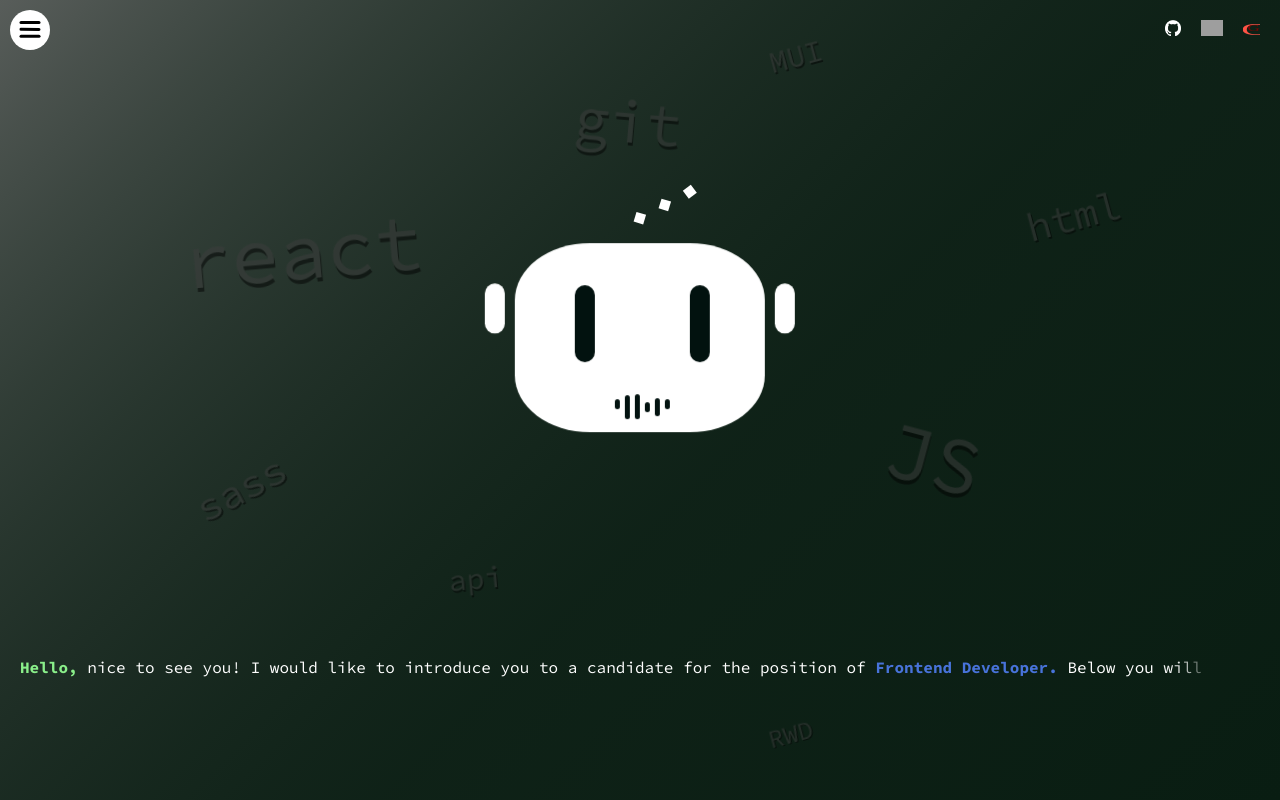
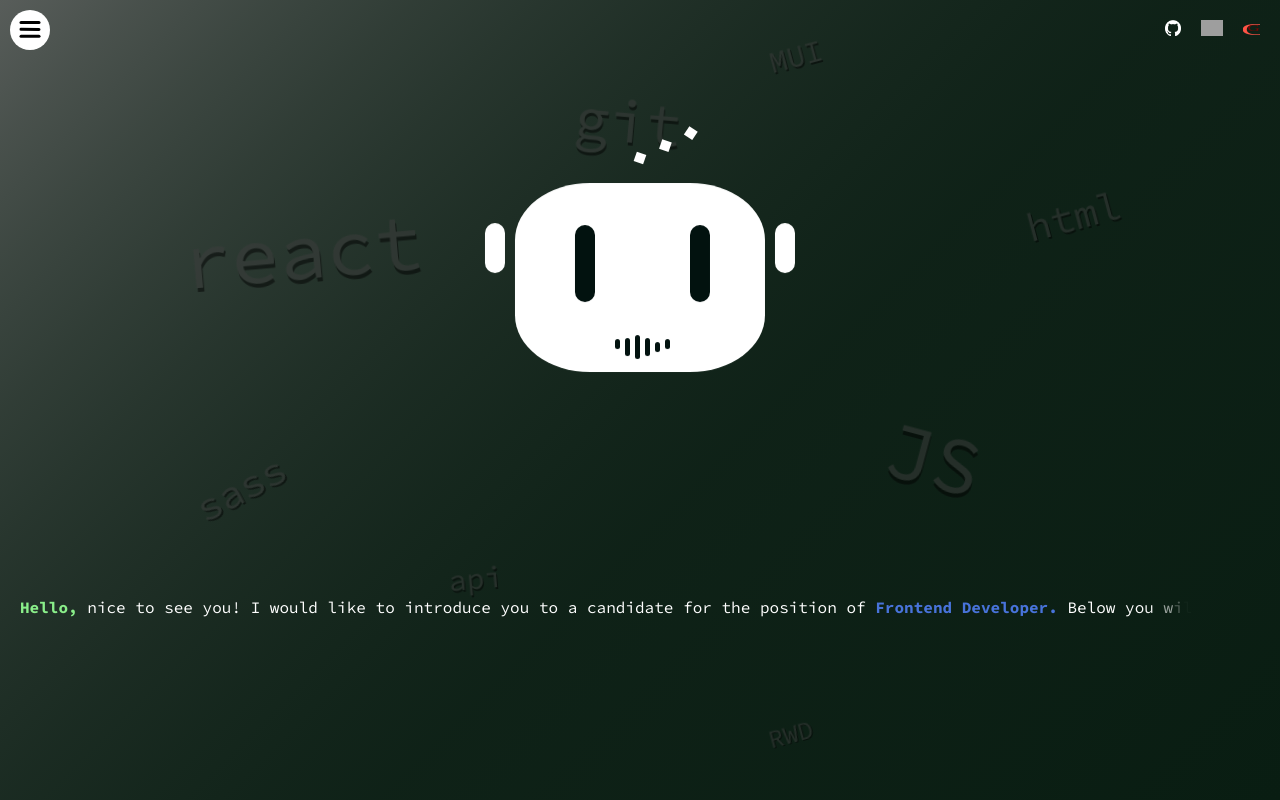
Before and after one commit to AdamCodeDesign/Portfolio-Adam-L, a React (Vite) app: page / in a window 1280 px wide. Shown: the top 800 px of the page. Built offline with nearby package versions, Linux system fonts and the light colour scheme; grey boxes are pictures that could not be loaded.

Commit message:
navbar pos fixed

```diff
--- a/src/App.jsx
+++ b/src/App.jsx
@@ -19,7 +19,7 @@ function App() {
         <section id="Profile">
           <Profile />
         </section>
-        <Sidebar />
+        {/* <Sidebar /> */}
         <section id="Skills">
           <Skills />
         </section>
--- a/src/app.scss
+++ b/src/app.scss
@@ -3,6 +3,7 @@
 html {
   scroll-snap-type: y mandatory;
   scroll-behavior: smooth;
+  position: relative;
 }
 
 * {
@@ -19,7 +20,7 @@ body {
   background-repeat: no-repeat;
   background-attachment: fixed;
   color: white;
-  overflow: scroll;
+  // overflow: hidden;
 
 
   .bgd {
--- a/src/components/navbar/Navbar.jsx
+++ b/src/components/navbar/Navbar.jsx
@@ -8,7 +8,7 @@ import Sidebar from '../sidebar/Sidebar';
 export default function Navbar() {
   return (
     <div className="navbar">
-
+<Sidebar/>
         <div className="sites">
           <a href="https://github.com/AdamCodeDesign">
             <img src={git} alt="git icon" />
--- a/src/components/navbar/navbar.scss
+++ b/src/components/navbar/navbar.scss
@@ -5,6 +5,7 @@
   align-items: center;
   justify-content: flex-end;
   z-index: 4;
+  position: fixed;
   span {
     font-weight: bold;
     font-size: 1rem;
--- a/src/components/sidebar/sidebar.scss
+++ b/src/components/sidebar/sidebar.scss
@@ -8,6 +8,7 @@
   margin-top: 15px;
   height: 60px;
   z-index: 4;
+  position: relative;
   .bg {
     position: fixed;
     top: 0;
@@ -17,7 +18,7 @@ height: 60px;
     background-color: white;
     z-index: 3;
     .links {
-        position: absolute;
+      position: fixed;
       width: 100%;
       height: 100vh;
       display: flex;
@@ -27,7 +28,7 @@ height: 60px;
       gap: 20px;
       z-index: 3;
 
-        a{
+      a {
         height: 7vh;
         font-size: 2em;
       }
@@ -40,11 +41,10 @@ height: 60px;
     border-radius: 50%;
     position: fixed;
     top: 16px;
-    left:15px;
+    left: 15px;
     background-color: transparent;
     border: none;
     cursor: pointer;
     z-index: 3;
-
   }
 }
```
Lines whose indentation alone changed are shown as unchanged.
